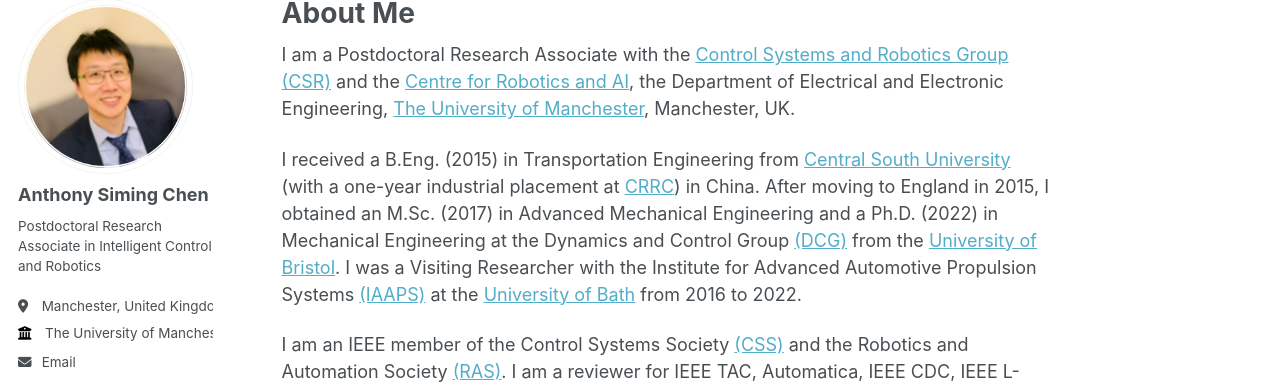
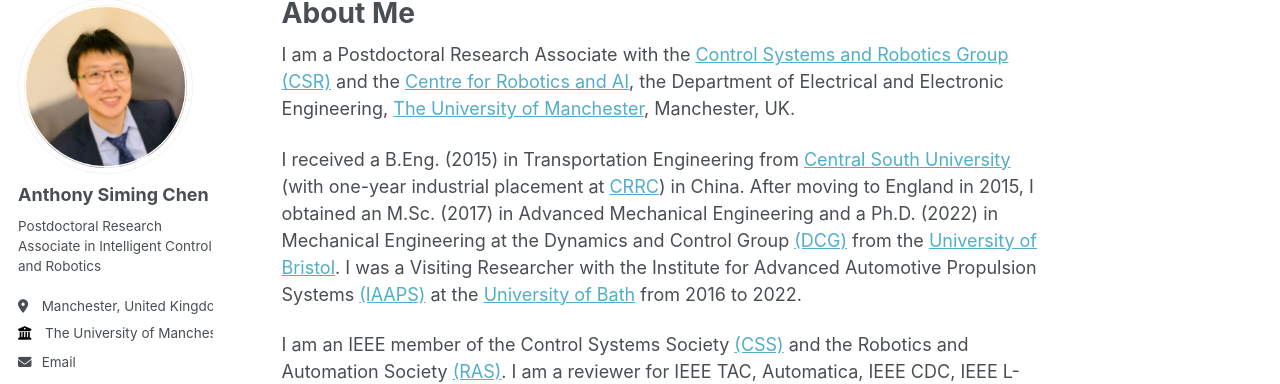
Before and after one commit to Anthony-S-Chen/Anthony-S-Chen.github.io, a Jekyll site: the page built from _pages/about.md, in a window 1280 px wide and 900 px high. Shown: the part 107-491 px from the top of the window. Built offline with Jekyll 4.4.1, drawn with Linux system fonts in a browser that asks for light colours; some web fonts are replaced.

```diff
--- a/_pages/about.md
+++ b/_pages/about.md
@@ -9,7 +9,7 @@ redirect_from:
 
 I am a Postdoctoral Research Associate with the [Control Systems and Robotics Group (CSR)](https://uom-csrgroup.uk/) and the [Centre for Robotics and AI](https://www.robotics.manchester.ac.uk/), the Department of Electrical and Electronic Engineering, [The University of Manchester](https://www.manchester.ac.uk), Manchester, UK.
 
-I received a B.Eng. (2015) in Transportation Engineering from [Central South University](https://en.csu.edu.cn/) (with a one-year industrial placement at [CRRC](https://www.crrcgc.cc/en/)) in China. After moving to England in 2015, I obtained an M.Sc. (2017) in Advanced Mechanical Engineering and a Ph.D. (2022) in Mechanical Engineering at the Dynamics and Control Group [(DCG)](https://www.bristol.ac.uk/engineering/research/dynamicscontrol/) from the [University of Bristol](https://www.bristol.ac.uk/). I was a Visiting Researcher with the Institute for Advanced Automotive Propulsion Systems [(IAAPS)](https://iaaps.co.uk/) at the [University of Bath](https://www.bath.ac.uk/) from 2016 to 2022.
+I received a B.Eng. (2015) in Transportation Engineering from [Central South University](https://en.csu.edu.cn/) (with one-year industrial placement at [CRRC](https://www.crrcgc.cc/en/)) in China. After moving to England in 2015, I obtained an M.Sc. (2017) in Advanced Mechanical Engineering and a Ph.D. (2022) in Mechanical Engineering at the Dynamics and Control Group [(DCG)](https://www.bristol.ac.uk/engineering/research/dynamicscontrol/) from the [University of Bristol](https://www.bristol.ac.uk/). I was a Visiting Researcher with the Institute for Advanced Automotive Propulsion Systems [(IAAPS)](https://iaaps.co.uk/) at the [University of Bath](https://www.bath.ac.uk/) from 2016 to 2022.
 
 I am an IEEE member of the Control Systems Society [(CSS)](https://www.ieeecss.org/) and the Robotics and Automation Society [(RAS)](https://www.ieee-ras.org/). I am a reviewer for IEEE TAC, Automatica, IEEE CDC, IEEE L-CSS, IEEE RA-L, IEEE T-RO, IROS, and ICRA.
 
```
